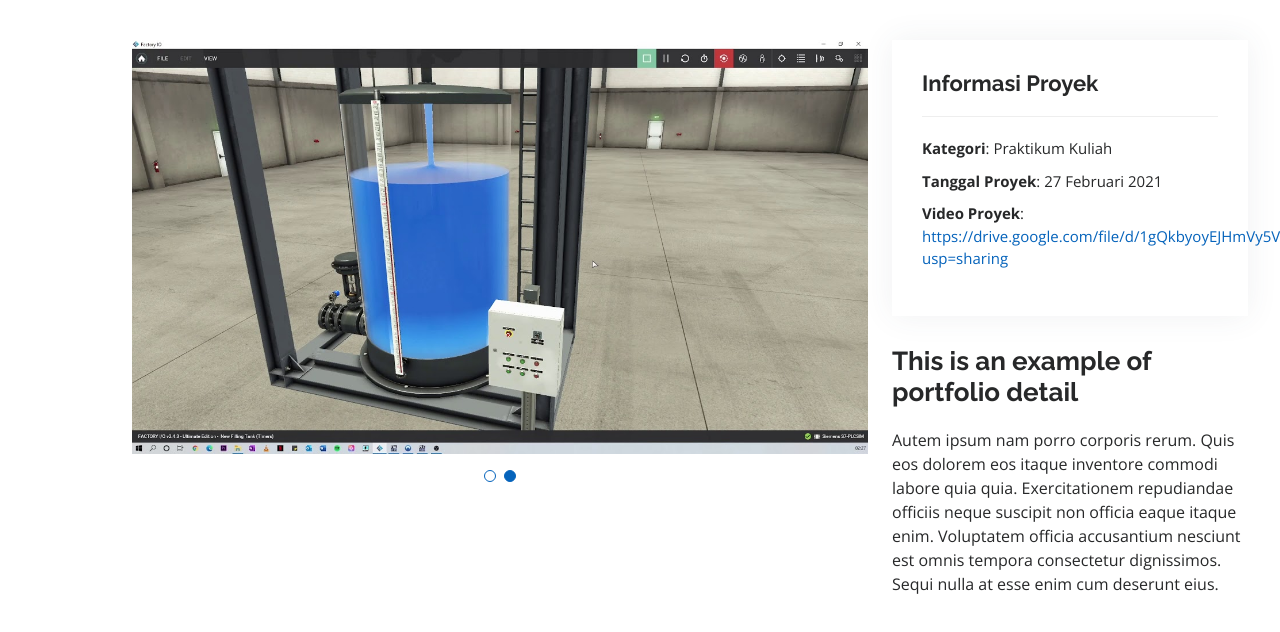
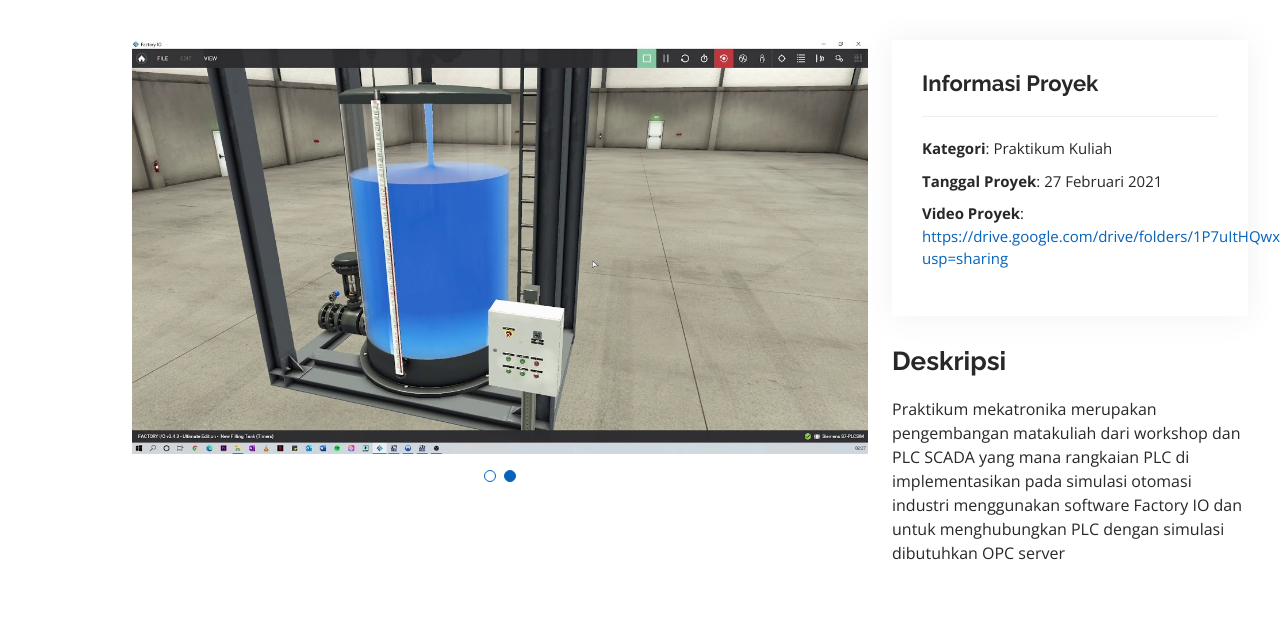
Before and after one commit to Joeamst/Joeamst.github.io, a plain HTML site: page portfolio-details-8.html in a window 1280 px wide. Drawn offline with nearby package versions, Linux system fonts and the light colour scheme.

Commit message:
Video Mekatro

```diff
--- a/portfolio-details-8.html
+++ b/portfolio-details-8.html
@@ -69,13 +69,13 @@
               <ul>
                 <li><strong>Kategori</strong>: Praktikum Kuliah </li>
                 <li><strong>Tanggal Proyek</strong>: 27 Februari 2021</li>
-                <li><strong>Video Proyek</strong>: <a href="#">https://drive.google.com/file/d/1gQkbyoyEJHmVy5V9MeRB9Lu7khjcCtJ4/view?usp=sharing</a></li>
+                <li><strong>Video Proyek</strong>: <a href="#">https://drive.google.com/drive/folders/1P7uItHQwxaodgBnzCDirW41V3pZryrty?usp=sharing</a></li>
               </ul>
             </div>
             <div class="portfolio-description">
-              <h2>This is an example of portfolio detail</h2>
+              <h2>Deskripsi</h2>
               <p>
-                Autem ipsum nam porro corporis rerum. Quis eos dolorem eos itaque inventore commodi labore quia quia. Exercitationem repudiandae officiis neque suscipit non officia eaque itaque enim. Voluptatem officia accusantium nesciunt est omnis tempora consectetur dignissimos. Sequi nulla at esse enim cum deserunt eius.
+                Praktikum mekatronika merupakan pengembangan matakuliah dari workshop dan PLC SCADA yang mana rangkaian PLC di implementasikan pada simulasi otomasi industri menggunakan software Factory IO dan untuk menghubungkan PLC dengan simulasi dibutuhkan OPC server
               </p>
             </div>
           </div>
```
